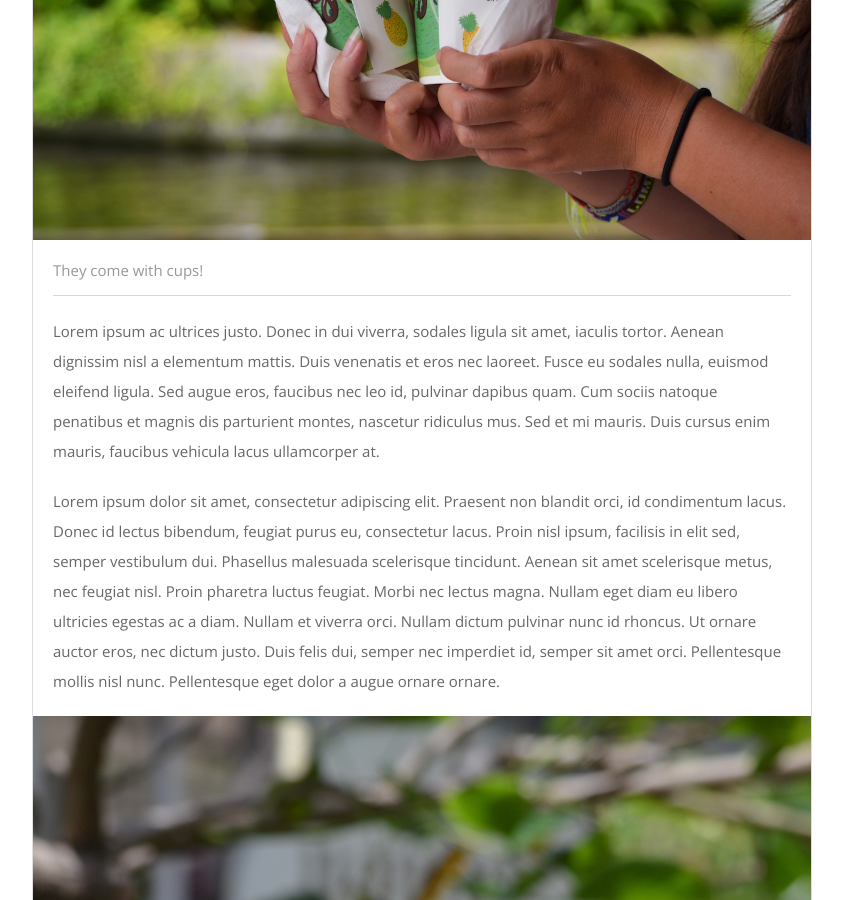
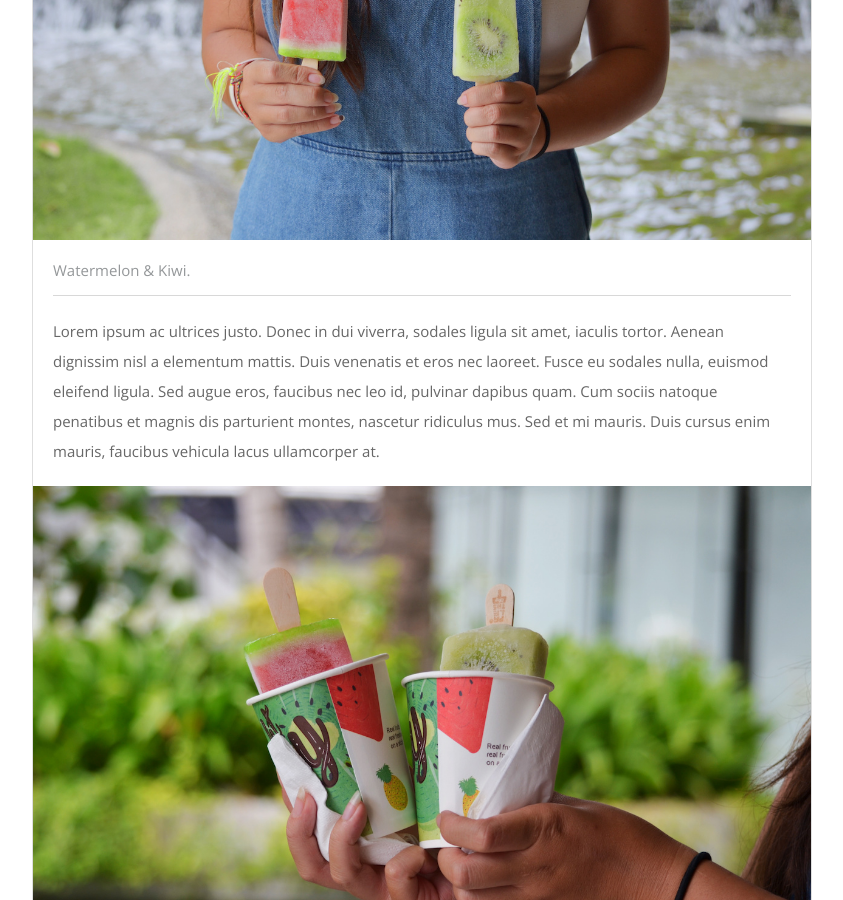
Before and after one commit to ryanpwaldon/the-tasting-plate, a Jekyll site: the page built from _posts/2017-02-30-paletas-wey.md, in a window 1280 px wide and 900 px high, scrolled down 812 px. Shown: the whole window, without its empty margins (218-1061 px from the left). Built offline with Jekyll 4.4.1, drawn with Linux system fonts in a browser that asks for light colours; nearby versions of some CDN libraries.

Commit message:
Updated excerpt, and added image

```diff
--- a/_includes/article-feature.html
+++ b/_includes/article-feature.html
@@ -20,8 +20,9 @@
 			</div>
 			<div class="excerpt-overlay">
 				<div class="feature-excerpt">
-					{% assign excerpt = post.content | split: "</span>" %}
-					<p class="article-typography">{{ excerpt[1] | strip_html | truncatewords:100 }}</p>
+					{% assign excerpt_array = post.content | split: "</span>" %}
+					{% assign excerpt = excerpt_array[1] | split: "<span" %}
+					<p class="article-typography">{{ excerpt[0] | strip_html | truncatewords:100 }}</p>
 				</div>
 			</div>
 		</div>
--- a/_posts/2017-02-30-paletas-wey.md
+++ b/_posts/2017-02-30-paletas-wey.md
@@ -1,6 +1,6 @@
 ---
 title: Paletas Wey
-main-image: paletas-wey-2.jpg
+main-image: paletas-wey-5.jpg
 eaten: 2017/02/30
 rating: 5
 cost: $
@@ -13,23 +13,26 @@
 ---
 
 <div class="post-image"><img src="{{ site.baseurl }}/assets/img/posts/{{ page.main-image }}" alt="1"></div>
-<span class="caption">They come with cups!</span>
+<span class="caption">Watermelon &amp; Kiwi.</span>
 
 Lorem ipsum ac ultrices justo. Donec in dui viverra, sodales ligula sit amet, iaculis tortor. Aenean dignissim nisl a elementum mattis. Duis venenatis et eros nec laoreet. Fusce eu sodales nulla, euismod eleifend ligula. Sed augue eros, faucibus nec leo id, pulvinar dapibus quam. Cum sociis natoque penatibus et magnis dis parturient montes, nascetur ridiculus mus. Sed et mi mauris. Duis cursus enim mauris, faucibus vehicula lacus ullamcorper at.
 
+<div class="post-image"><img src="{{ site.baseurl }}/assets/img/posts/paletas-wey-2.jpg" alt="2"></div>
+<span class="caption">They come with cups!</span>
+
 Lorem ipsum dolor sit amet, consectetur adipiscing elit. Praesent non blandit orci, id condimentum lacus. Donec id lectus bibendum, feugiat purus eu, consectetur lacus. Proin nisl ipsum, facilisis in elit sed, semper vestibulum dui. Phasellus malesuada scelerisque tincidunt. Aenean sit amet scelerisque metus, nec feugiat nisl. Proin pharetra luctus feugiat. Morbi nec lectus magna. Nullam eget diam eu libero ultricies egestas ac a diam. Nullam et viverra orci. Nullam dictum pulvinar nunc id rhoncus. Ut ornare auctor eros, nec dictum justo. Duis felis dui, semper nec imperdiet id, semper sit amet orci. Pellentesque mollis nisl nunc. Pellentesque eget dolor a augue ornare ornare.
 
-<div class="post-image"><img src="{{ site.baseurl }}/assets/img/posts/paletas-wey-1.jpg" alt="2"></div>
+<div class="post-image"><img src="{{ site.baseurl }}/assets/img/posts/paletas-wey-1.jpg" alt="3"></div>
 <span class="caption">Paletas Wey signature watermelon &amp; lime.</span>
 
 Lorem ipsum toodalloo. Fusce non lorem imperdiet, accumsan felis elementum, scelerisque ipsum. Nunc dui risus, tincidunt ac justo at, dignissim malesuada dolor. Aliquam bibendum pharetra nulla, ac auctor arcu pretium ac. Ut elementum rhoncus metus. Nunc semper blandit nisl et facilisis. Nullam aliquam sodales sapien non aliquam. Vivamus rhoncus consequat arcu sit amet scelerisque. Class aptent taciti sociosqu ad litora torquent per conubia nostra, per inceptos himenaeos. Quisque tellus nunc, faucibus ac tincidunt eget, lacinia porta dolor. Nullam scelerisque lectus purus, et pharetra mi rhoncus vitae.
 
-<div class="post-image"><img src="{{ site.baseurl }}/assets/img/posts/paletas-wey-3.jpg" alt="3"></div>
+<div class="post-image"><img src="{{ site.baseurl }}/assets/img/posts/paletas-wey-3.jpg" alt="4"></div>
 <span class="caption">Yeah this is some great stuff.</span>
 
 Fusce non lorem imperdiet, accumsan felis elementum, scelerisque ipsum. Nunc dui risus, tincidunt ac justo at, dignissim malesuada dolor. Aliquam bibendum pharetra nulla, ac auctor arcu pretium ac. Ut elementum rhoncus metus. Nunc semper blandit nisl et facilisis. Nullam aliquam sodales sapien non aliquam.
 
-<div class="post-image"><img src="{{ site.baseurl }}/assets/img/posts/paletas-wey-4.jpg" alt="4"></div>
+<div class="post-image"><img src="{{ site.baseurl }}/assets/img/posts/paletas-wey-4.jpg" alt="5"></div>
 <span class="caption">Finally, avocado. Look at that drip!</span>
 
 Vivamus rhoncus consequat arcu sit amet scelerisque. Class aptent taciti sociosqu ad litora torquent per conubia nostra, per inceptos himenaeos. Quisque tellus nunc, faucibus ac tincidunt eget, lacinia porta dolor. Nullam scelerisque lectus purus, et pharetra mi rhoncus vitae. Aliquam erat volutpat. Proin vel leo semper, euismod urna quis, commodo mauris. Aliquam erat volutpat. Proin vel leo semper, euismod urna quis, commodo mauris.
```
Also changed, not shown: assets/img/posts/paletas-wey-5.jpg (added), 1 other file.
